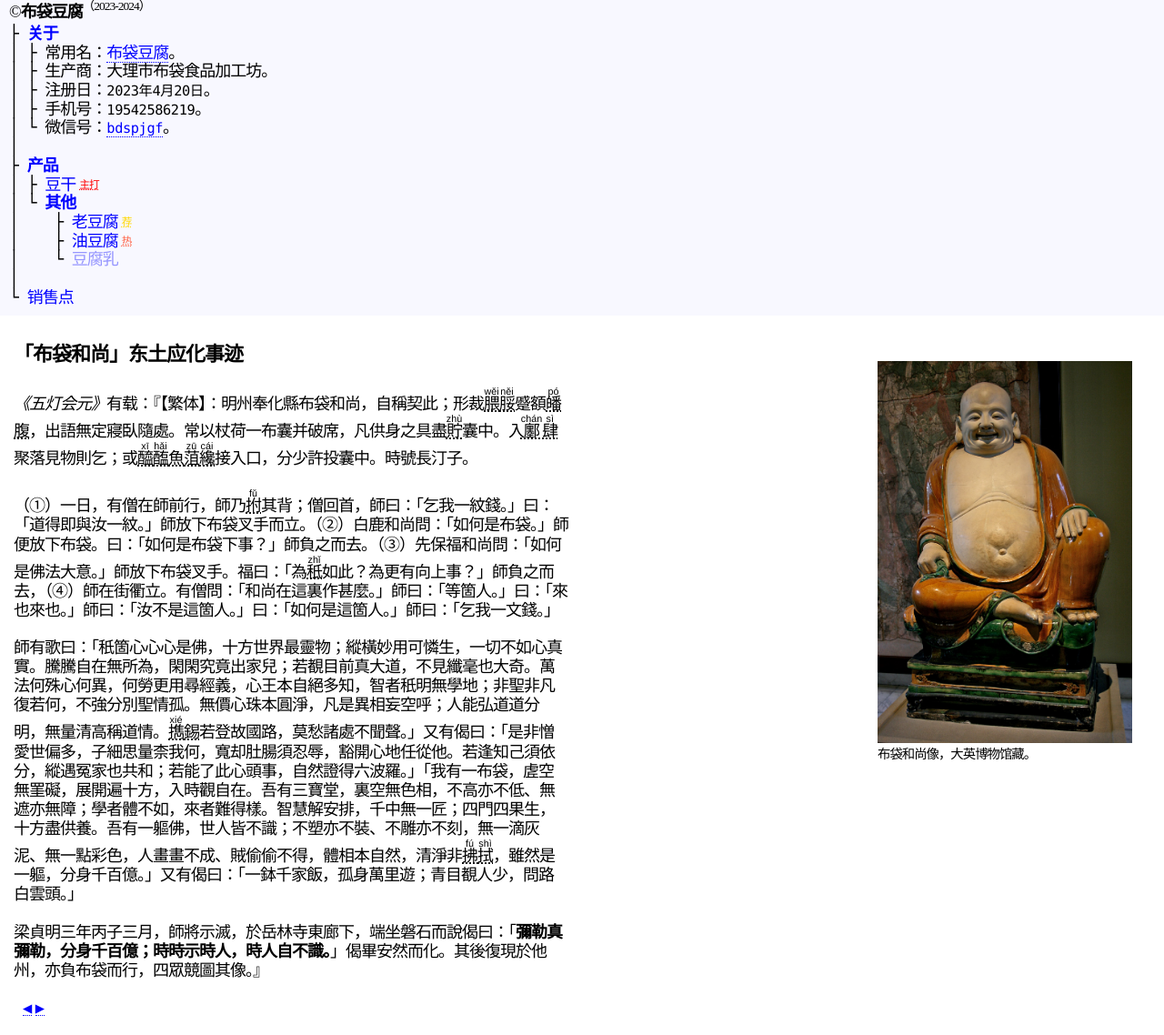
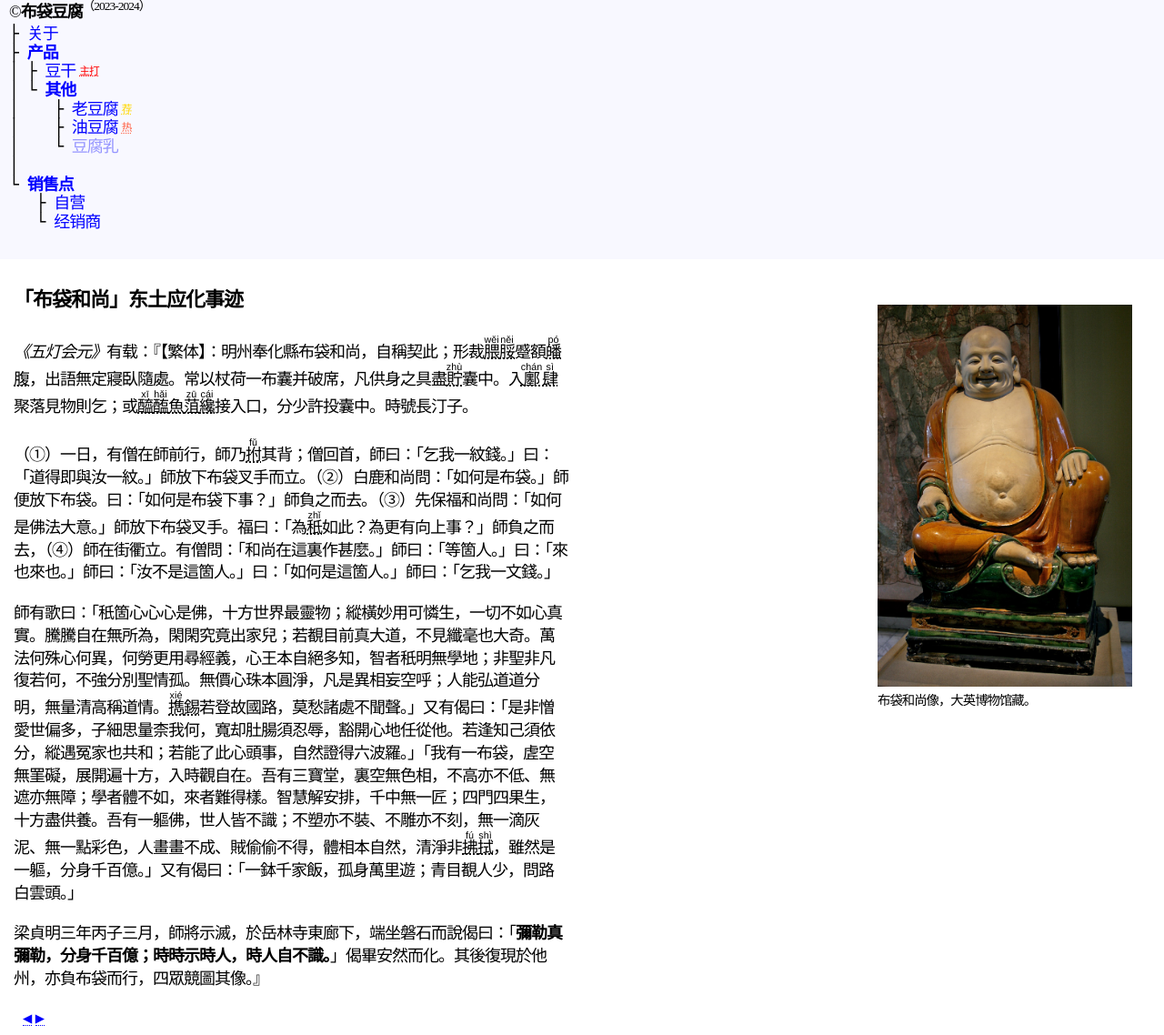
Before and after one commit to budaipro/budai, a Jekyll site: the page built from index.markdown, in a window 1280 px wide. Shown: the whole page at 91% size. Built offline with Jekyll 4.4.1, drawn with Linux system fonts in a browser that asks for light colours; some web fonts are replaced.

```diff
--- a/_includes/tofu/about.html
+++ b/_includes/tofu/about.html
@@ -1,4 +1,4 @@
-├ <div class="collapse"><span class="collapse-toggler active" data-toggle="collapse">关于</span><div class="collapse-body active">
+├ <div class="collapse"><span class="collapse-toggler" data-toggle="collapse">关于</span><div class="collapse-body">
 │ ├ 常用名：<span class="gallery-open-btn fontsize-normal no-ml" data-src="/assets/img/logo.png" data-alt="布袋豆腐LOGO" data-width="300px" title="点击查看LOGO">布袋豆腐</span>。
 │ ├ 生产商：大理市布袋食品加工坊。
 │ ├ 注册日：<time><code>2023年4月20日</code></time>。
--- a/_includes/tofu/sales/b.html
+++ b/_includes/tofu/sales/b.html
@@ -1,7 +1,7 @@
       ├ 当前
       │ ├ 素方舟
       │ ├ 一沐坤（三塔路）
-      │ └ <span class="muted">大昌盛超市（叶榆路店）</span>
+      │ └ <span class="muted">大昌盛超市（叶榆路店）<sup>即将上线</sup></span>
       │
       └ <div class="collapse"><span class="collapse-toggler" data-toggle="collapse">计划</span><div class="collapse-body">
          └ 我们也期望在以下地区销售，有意者请与我们联系。<div class="muted">
--- a/_includes/tofu/sales/index.html
+++ b/_includes/tofu/sales/index.html
@@ -1,4 +1,4 @@
-└ <div class="collapse"><span class="collapse-toggler" data-toggle="collapse">销售点</span><div class="collapse-body">
+└ <div class="collapse"><span class="collapse-toggler active" data-toggle="collapse">销售点</span><div class="collapse-body active">
 {% include tofu/sales/a.html %}
    └ <div class="collapse"><span class="collapse-toggler" data-toggle="collapse">经销商</span><div class="collapse-body">
 {% include tofu/sales/b.html %}</div></div>
--- a/css/main.scss
+++ b/css/main.scss
@@ -235,7 +235,7 @@
     padding: 0 15px;
     box-sizing: border-box;
     color: black;
-    line-height: 1.175;
+    line-height: 1.375;
     text-align: left;
 
     #post {
```
Also changed, not shown: 2 other files.
